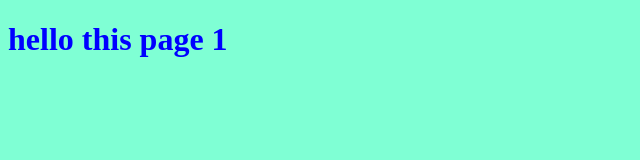
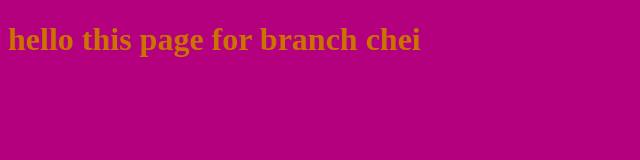
Before and after one commit to cheikhanilemrabett/myproject, a plain HTML site: page index.html in a window 1280 px wide. Shown: the whole page, without its empty margins (0-640 px from the left). Drawn offline with Linux system fonts and the light colour scheme.

Commit message:
chainging style for tile

```diff
--- a/index.html
+++ b/index.html
@@ -8,7 +8,7 @@
 </head>
 <body>
 
-<h1>hello this page 1</h1>
+<h1>hello this page for branch chei</h1>
 
 
     <script src="app.js"></script>
--- a/style.css
+++ b/style.css
@@ -1,6 +1,6 @@
 h1{
-    color: blue;
+    color: rgb(202, 115, 0);
 }
 body{
-    background-color: aquamarine;
+    background-color: rgb(180, 0, 126);
 }
```
